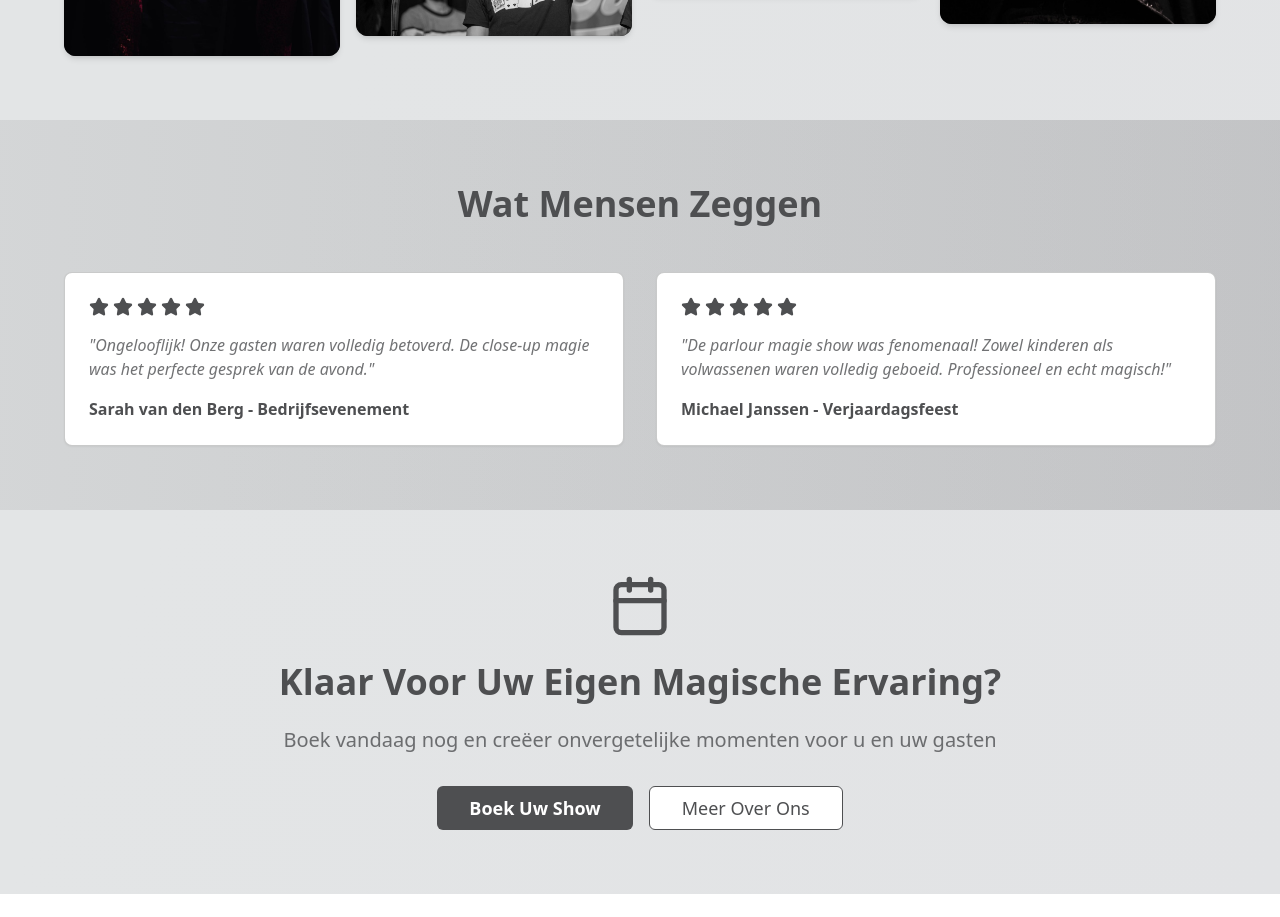
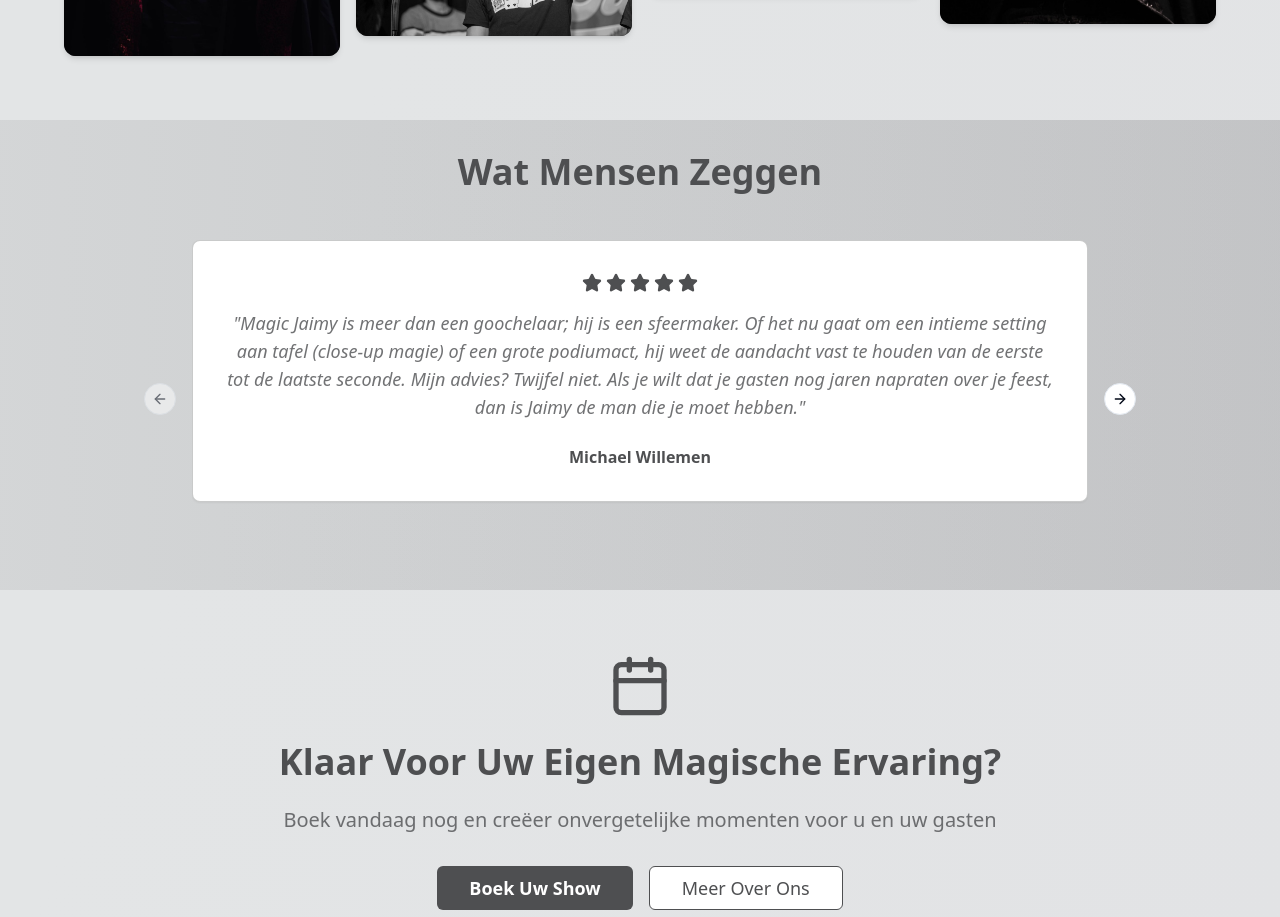
Before and after one commit to Gregoire-Intwali/JaimyMagic, a React (Vite) app: page /gallery in a window 1280 px wide. Shown: the part 2120-3037 px from the top of the page. Before the commit the page ends 3014 px from the top, so only its background shows below. Built offline with nearby package versions, Linux system fonts and the light colour scheme.

Commit message:
Echte reviews toegevoegd aan de site

```diff
--- a/package.json
+++ b/package.json
@@ -45,6 +45,7 @@
     "clsx": "^2.1.1",
     "cmdk": "^1.0.0",
     "date-fns": "^3.6.0",
+    "embla-carousel-autoplay": "^8.6.0",
     "embla-carousel-react": "^8.3.0",
     "input-otp": "^1.2.4",
     "lucide-react": "^0.462.0",
--- a/src/pages/Gallery.tsx
+++ b/src/pages/Gallery.tsx
@@ -2,6 +2,14 @@ import Navigation from "@/components/Navigation";
 import { Button } from "@/components/ui/button";
 import { Card, CardContent } from "@/components/ui/card";
 import { Dialog, DialogContent } from "@/components/ui/dialog";
+import {
+  Carousel,
+  CarouselContent,
+  CarouselItem,
+  CarouselNext,
+  CarouselPrevious,
+} from "@/components/ui/carousel"
+
 import { Link } from "react-router-dom";
 import { Camera, Play, Star, Calendar, ChevronLeft, ChevronRight, X } from "lucide-react";
 import { useState , useCallback} from "react";
@@ -249,36 +257,79 @@ const Gallery = () => {
         </DialogContent>
       </Dialog>
 
-      {/* Testimonials */}
-      <section className="py-16 px-4 bg-gradient-to-r from-[#4E4F51]/10 to-[#101013]/15">
-        <div className="max-w-6xl mx-auto">
-          <h2 className="text-4xl font-bold text-center text-[#4E4F51] mb-12">Wat Mensen Zeggen</h2>
-          <div className="grid md:grid-cols-2 gap-8">
+  {/* Testimonials */}
+<section className="py-8 px-4 bg-gradient-to-r from-[#4E4F51]/10 to-[#101013]/15">
+  <div className="max-w-4xl mx-auto">
+    <h2 className="text-4xl font-bold text-center text-[#4E4F51] mb-12">
+      Wat Mensen Zeggen
+    </h2>
+
+    <Carousel className="w-full">
+      <CarouselContent>
+
+        {[
+          {
+            text: `Magic Jaimy is meer dan een goochelaar; hij is een sfeermaker. Of het nu gaat om een intieme setting aan tafel (close-up magie) of een grote podiumact, hij weet de aandacht vast te houden van de eerste tot de laatste seconde.
+
+Mijn advies? Twijfel niet. Als je wilt dat je gasten nog jaren napraten over je feest, dan is Jaimy de man die je moet hebben.`,
+            name: "Michael Willemen",
+          },
+          {
+            text: `Magic Jaimy heeft al meerdere keren opgetreden voor onze familie en weet ons telkens opnieuw te verrassen. Zijn shows blijven origineel, met telkens nieuwe en creatieve acts die zowel jong als oud boeien.
+
+Daarnaast heeft hij een uitstekende klik met kinderen. Hij betrekt hen actief, stelt hen op hun gemak en laat hen echt genieten van de magie. Het is ongelofelijk om te zien hoe hij hen laat lachen, verwonderen en zelfs een beetje laat geloven in echte magie.
+
+Een absolute aanrader voor elk evenement! Een bijzonder getalenteerde en professionele entertainer.`,
+            name: "Dorine Baksteen",
+          },
+          {
+            text: `Magic Jaimy was een absolute topper op ons verjaardagsfeestje! Iedereen hing aan zijn lippen en werd continu verrast door zijn trucs. Hij bracht veel humor en interactie, waardoor de sfeer meteen geweldig zat. Echt een aanrader als je je feest net dat beetje extra magie wilt geven!`,
+            name: "Marieke Baksteen",
+          },
+          {
+            text: `Zijn trucs zijn niet alleen indrukwekkend, maar ook origineel en verrassend.
+Naast zijn talent als goochelaar is hij ook gewoon een ontzettend vriendelijk en professioneel persoon.`,
+            name: "Eline Baksteen",
+          },
+          {
+            text: `Iemand met duidelijk veel passie voor goochelen. Altijd leuk om te zien hoe hij met zijn vak bezig is. Zeker de moeite waard om eens te boeken!`,
+            name: "Anke Baksteen",
+          },
+          {
+            text: `Bij ons op een feestje geweest. Was super leuk. Heel gevarieerd en past zich aan aan het publiek. Een aanrader voor wie een fantastisch magisch avond wil!`,
+            name: "Kristof De Bruyn",
+          },
+        ].map((review, index) => (
+          <CarouselItem key={index} className="md:basis-1/1">
             <Card className="bg-white border-[#4E4F51]/30">
-              <CardContent className="p-6">
-                <div className="flex items-center space-x-1 mb-4">
-                  {[...Array(5)].map((_, i) => <Star key={i} className="h-5 w-5 text-[#4E4F51] fill-current" />)}
+              <CardContent className="p-8 text-center">
+
+                <div className="flex justify-center space-x-1 mb-4">
+                  {[...Array(5)].map((_, i) => (
+                    <Star key={i} className="h-5 w-5 text-[#4E4F51] fill-current" />
+                  ))}
                 </div>
-                <p className="text-[#4E4F51]/80 mb-4 italic">
-                  "Ongelooflijk! Onze gasten waren volledig betoverd. De close-up magie was het perfecte gesprek van de avond."
+
+                <p className="text-lg text-[#4E4F51]/80 mb-6 italic">
+                  "{review.text}"
                 </p>
-                <div className="text-[#4E4F51] font-semibold">Sarah van den Berg - Bedrijfsevenement</div>
+
+                <div className="text-[#4E4F51] font-semibold">
+                  {review.name}
+                </div>
+
               </CardContent>
             </Card>
-            <Card className="bg-white border-[#4E4F51]/30">
-              <CardContent className="p-6">
-                <div className="flex items-center space-x-1 mb-4">
-                  {[...Array(5)].map((_, i) => <Star key={i} className="h-5 w-5 text-[#4E4F51] fill-current" />)}
-                </div>
-                <p className="text-[#4E4F51]/80 mb-4 italic">
-                  "De parlour magie show was fenomenaal! Zowel kinderen als volwassenen waren volledig geboeid. Professioneel en echt magisch!"
-                </p>
-                <div className="text-[#4E4F51] font-semibold">Michael Janssen - Verjaardagsfeest</div>
-              </CardContent>
-            </Card>
-          </div>
-        </div>
-      </section>
+          </CarouselItem>
+        ))}
+
+      </CarouselContent>
+
+      <CarouselPrevious />
+      <CarouselNext />
+    </Carousel>
+  </div>
+</section>
 
       {/* CTA */}
       <section className="py-16 px-4">
```
Also changed, not shown: 1 other file (tests, documents, lock files or other folders).
